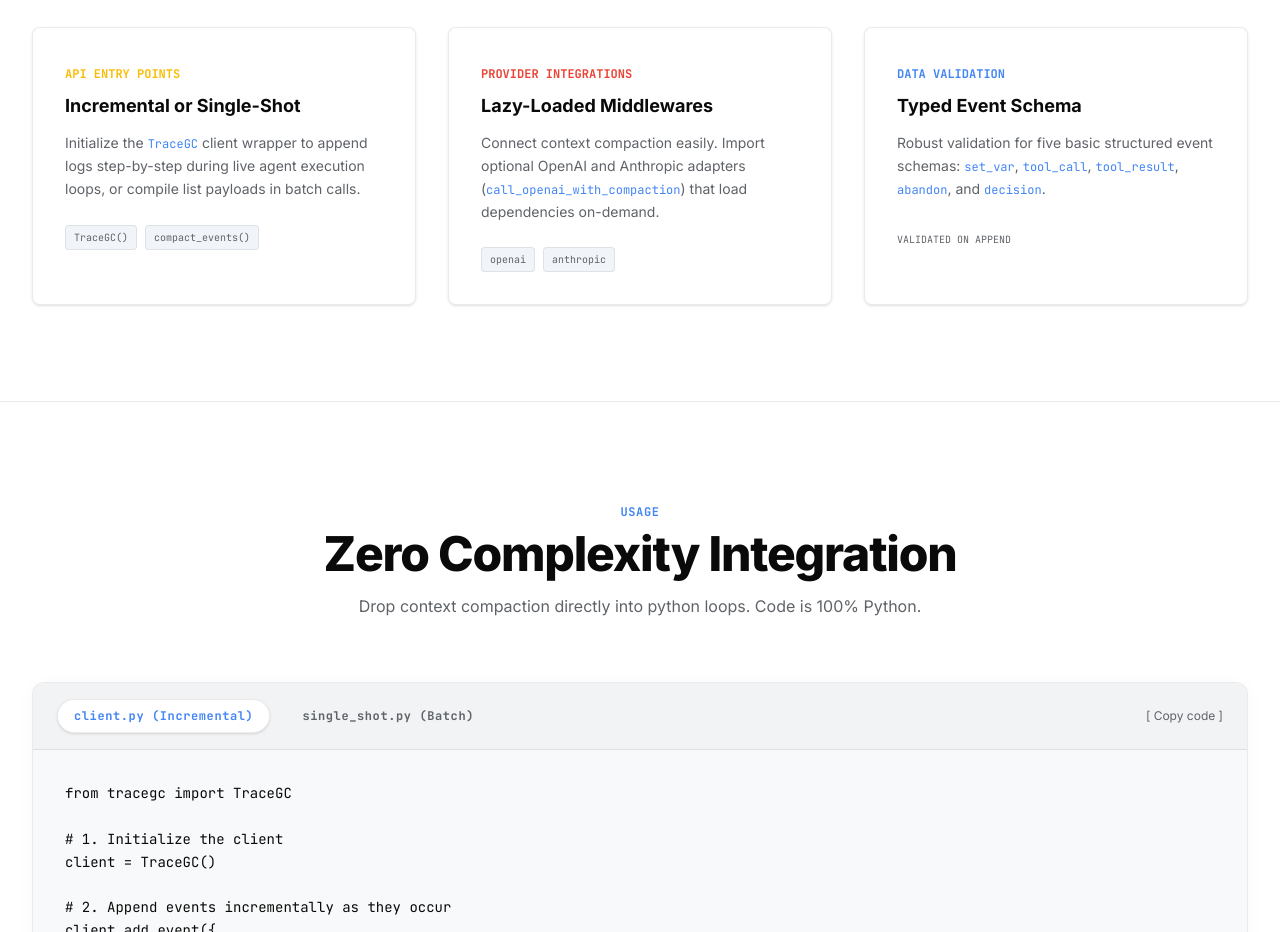
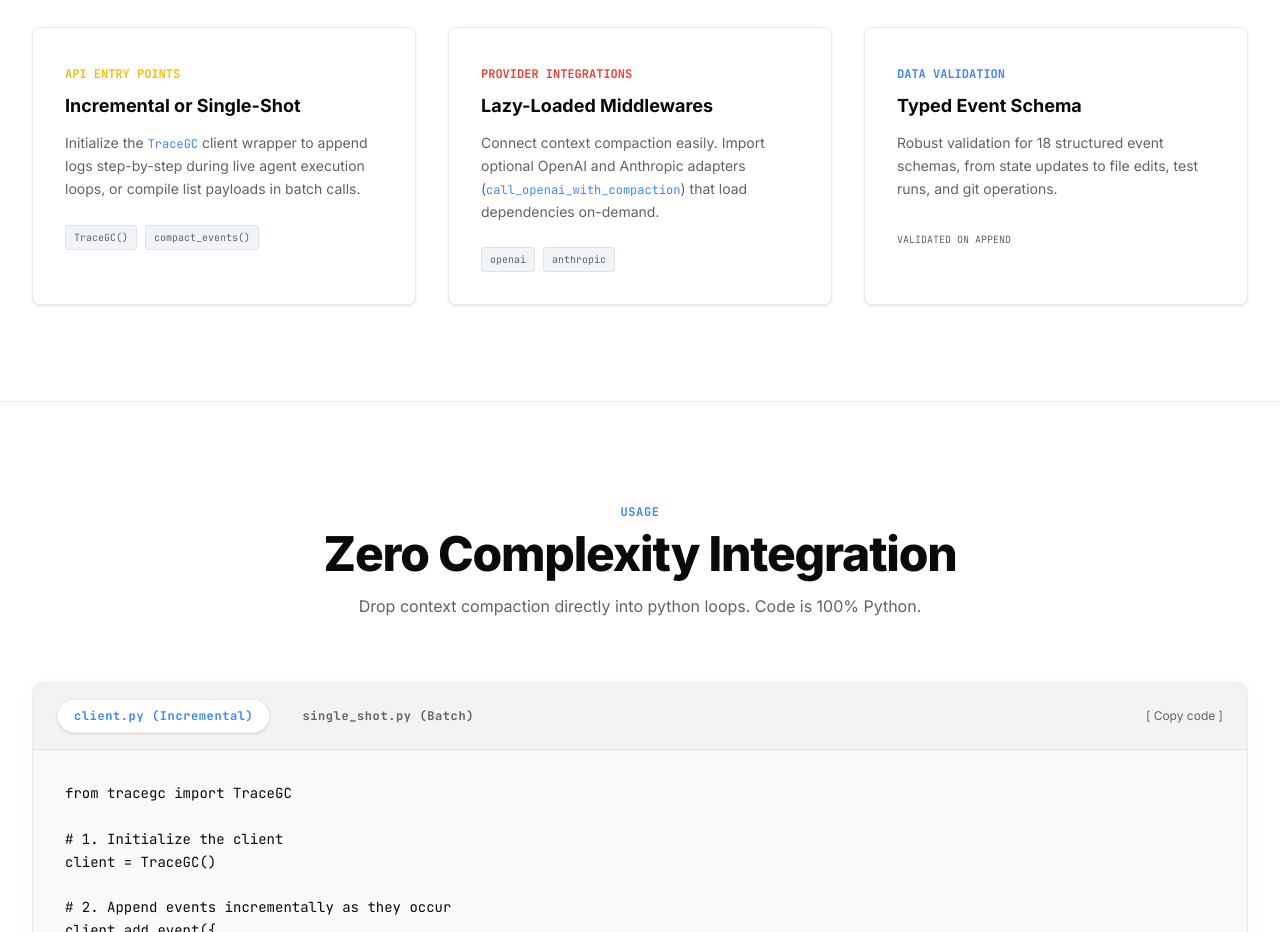
Before and after one commit to athishio/context-gc-web, a Next.js app: page / in a window 1280 px wide. Shown: the part 3820-4752 px from the top of the page. Built offline with nearby package versions, Linux system fonts and the light colour scheme; no server answers.

Commit message:
Fix stale 5-event-type reference in Typed Event Schema capability card

```diff
--- a/src/app/page.tsx
+++ b/src/app/page.tsx
@@ -2082,7 +2082,7 @@ print(result["prompt"])`;
                   Typed Event Schema
                 </h3>
                 <p className="text-text-muted text-sm leading-relaxed font-sans">
-                  Robust validation for five basic structured event schemas: <code className="text-xs text-brand-blue font-mono">set_var</code>, <code className="text-xs text-brand-blue font-mono">tool_call</code>, <code className="text-xs text-brand-blue font-mono">tool_result</code>, <code className="text-xs text-brand-blue font-mono">abandon</code>, and <code className="text-xs text-brand-blue font-mono">decision</code>.
+                  Robust validation for 18 structured event schemas, from state updates to file edits, test runs, and git operations.
                 </p>
               </div>
               <div className="mt-6">
```
